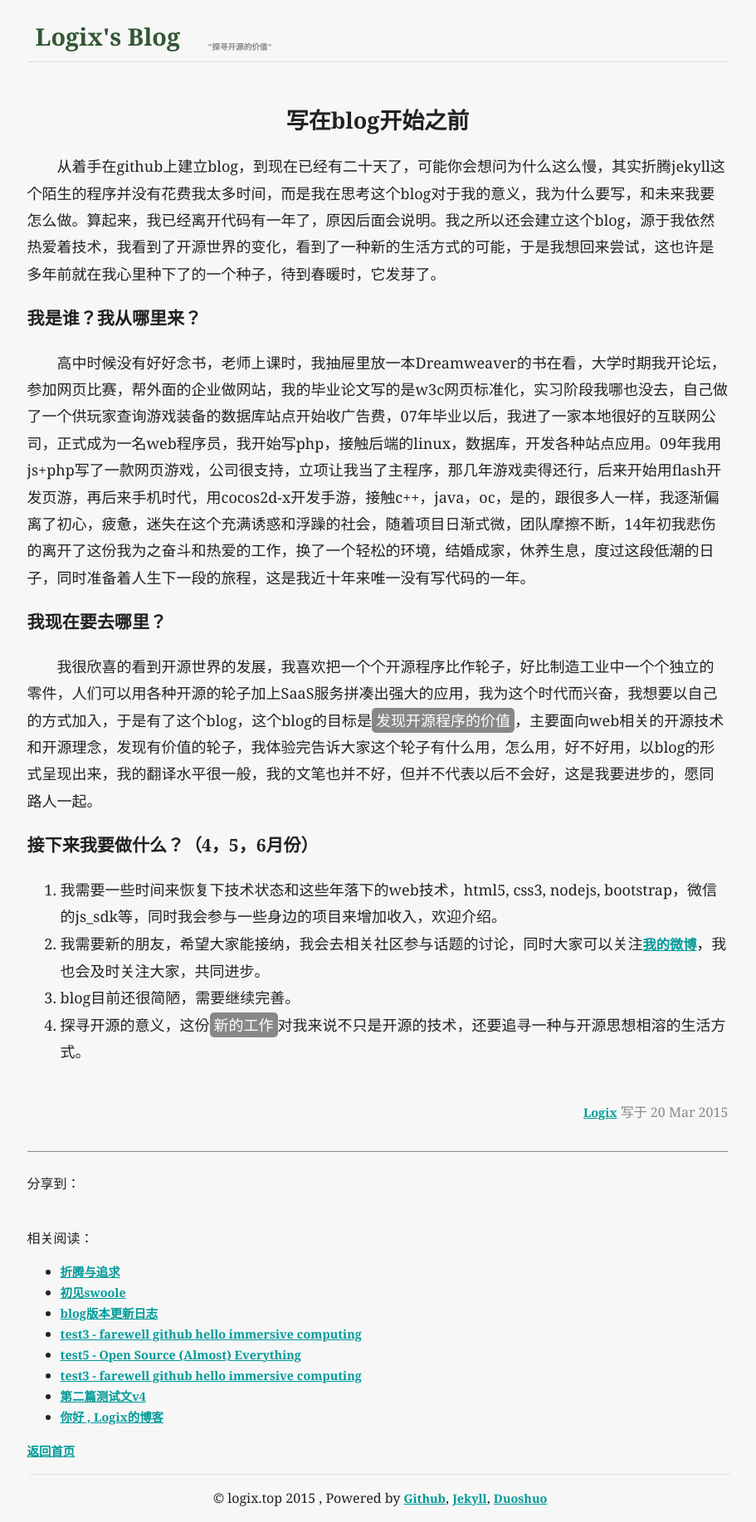
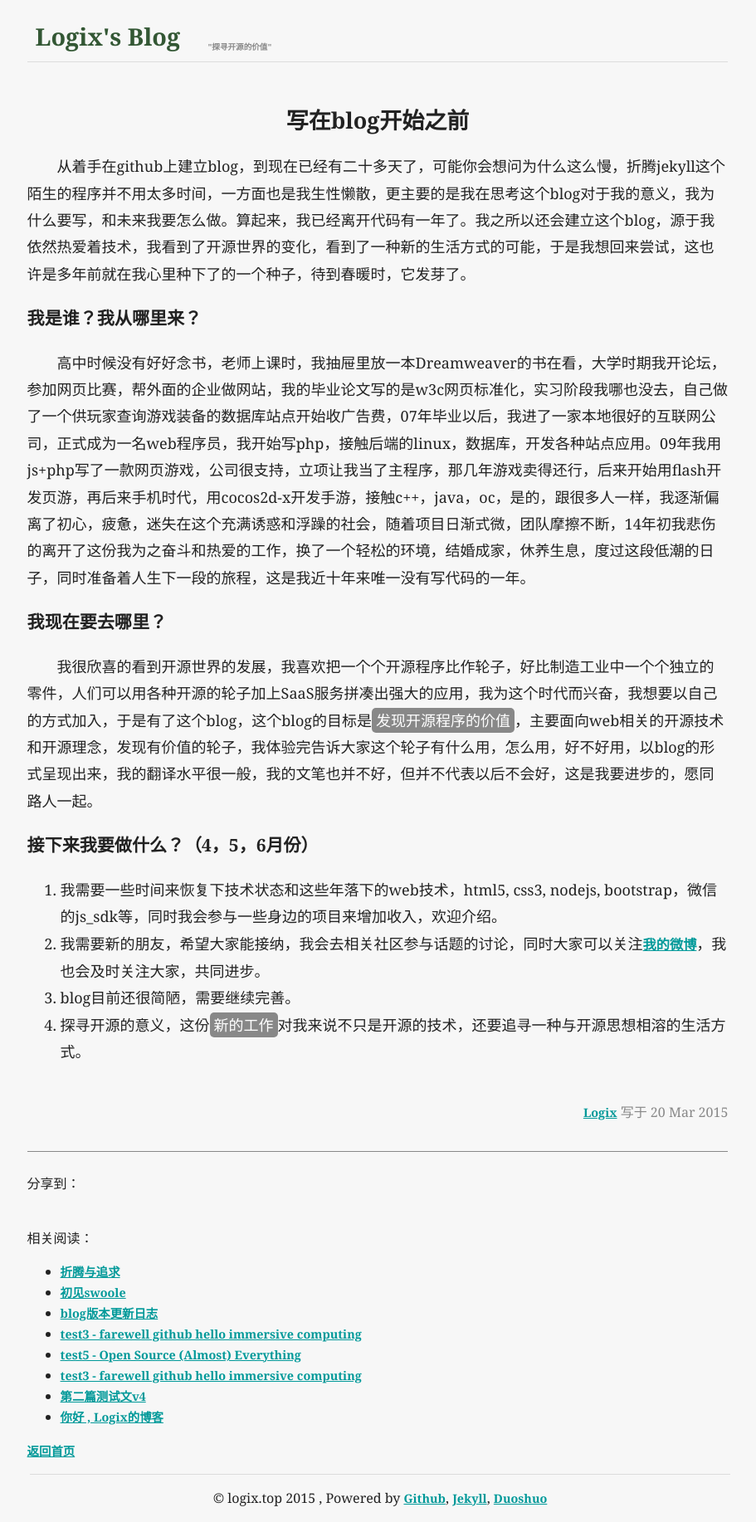
Before and after one commit to logix/blog, a Jekyll site: the page built from _posts/2015-03-20-begin-to-write.md, in a window 1280 px wide. Shown: the whole page at 83% size, without its empty margins (185-1096 px from the left). Built offline with Jekyll 4.4.1, drawn with Linux system fonts in a browser that asks for light colours; comment, search, counter and statistics services are not loaded.

Commit message:
update text

```diff
--- a/_posts/2015-03-20-begin-to-write.md
+++ b/_posts/2015-03-20-begin-to-write.md
@@ -1,7 +1,7 @@
 ---
 layout: post
 title: 写在blog开始之前
-category: plan
+category: 技术人生
 tags:
 - blog
 - 随笔
@@ -9,7 +9,7 @@ tags:
 
 
 
-从着手在github上建立blog，到现在已经有二十天了，可能你会想问为什么这么慢，其实折腾jekyll这个陌生的程序并没有花费我太多时间，而是我在思考这个blog对于我的意义，我为什么要写，和未来我要怎么做。算起来，我已经离开代码有一年了，原因后面会说明。我之所以还会建立这个blog，源于我依然热爱着技术，我看到了开源世界的变化，看到了一种新的生活方式的可能，于是我想回来尝试，这也许是多年前就在我心里种下了的一个种子，待到春暖时，它发芽了。
+从着手在github上建立blog，到现在已经有二十多天了，可能你会想问为什么这么慢，折腾jekyll这个陌生的程序并不用太多时间，一方面也是我生性懒散，更主要的是我在思考这个blog对于我的意义，我为什么要写，和未来我要怎么做。算起来，我已经离开代码有一年了。我之所以还会建立这个blog，源于我依然热爱着技术，我看到了开源世界的变化，看到了一种新的生活方式的可能，于是我想回来尝试，这也许是多年前就在我心里种下了的一个种子，待到春暖时，它发芽了。
 
 
 ### 我是谁？我从哪里来？
--- a/index.html
+++ b/index.html
@@ -8,7 +8,7 @@ title: Logix's blog
 
     <div id="bulletin">
         <blockquote>
-            <p>“Blog筹建中，计划在6月初搭建完成。最近有几个站点的工作要做，另外还准备参与一个自动化交易的项目。”</p>
+            <p>“Blog筹建中，计划在6月初搭建完成，对外开放链接。最近在编写一个自动化交易的框架，同时有两个站点的工作要做。”</p>
         </blockquote>
     </div>
 
```
